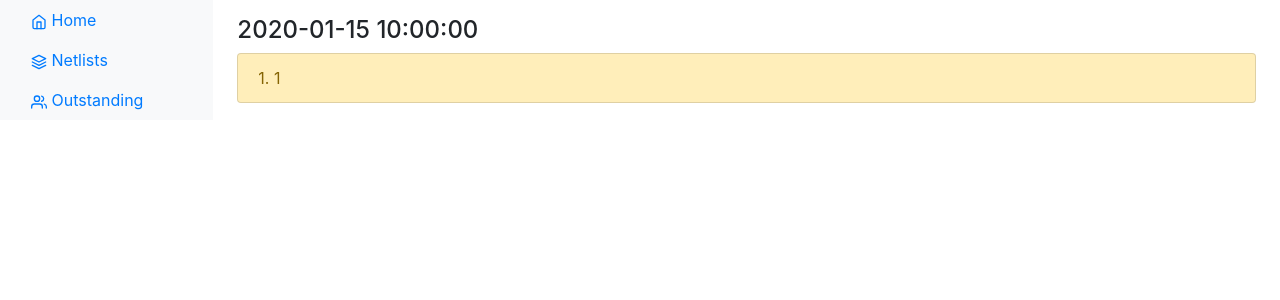
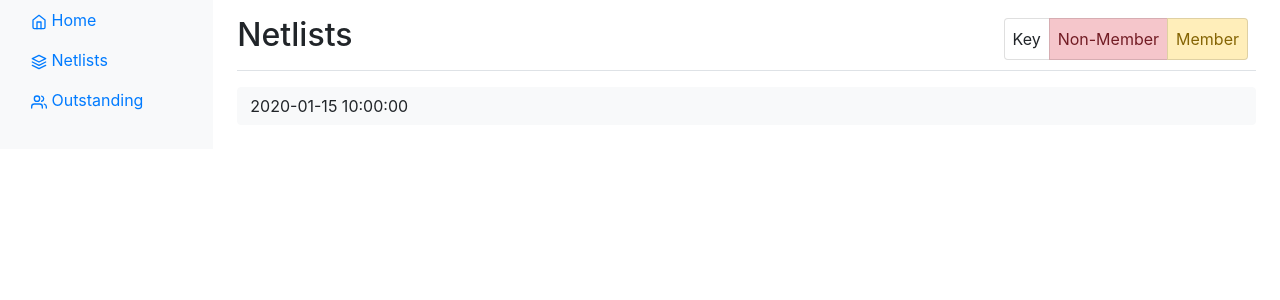
Before and after one commit to RajatRasal/Netlist-Tracker, a Flask app: template templates/netlist.html in a window 1280 px wide. Shown: the part 40-340 px from the top of the page. Run offline with Flask 2, Linux system fonts and the light colour scheme; the template is opened without the code that fills it: most values are stand-ins (such as "Sample title", 1, 10 or a date in 2020); some libraries are stand-ins or nearby versions.

Commit message:
Netlist collapsable columns

```diff
--- a/templates/netlist.html
+++ b/templates/netlist.html
@@ -49,9 +49,22 @@
           </div>
         </nav>
         <main role="main" class="col-md-9 ml-sm-auto col-lg-10 pt-3 px-4">
+          <div class="d-flex justify-content-between flex-wrap flex-md-nowrap align-items-center pb-2 mb-3 border-bottom">
+            <h1 class="h2">Netlists</h1>
+            <ul class="list-group list-group-horizontal mr-2">
+              <li class="p-2 list-group-item">Key</li>
+              <li class="p-2 list-group-item list-group-item-danger">Non-Member</li>
+              <li class="p-2 list-group-item list-group-item-warning">Member</li>
+            </ul>
+          </div>
           {% for netlist in netlists %}
-          <div>
-            <h4>{{ netlist.date }}</h4>
+          <div class="pb-3">
+            <h4>
+              <a class="btn btn-block text-left btn-light" data-toggle="collapse" href="#xx{{ loop.index }}" role="button" aria-expanded="false" aria-controls="xx{{ loop.index }}">
+                {{ netlist.date }}
+              </a>
+            </h4>
+            <div class="collapse" id="xx{{ loop.index }}">
               <ul class="list-group">
               {% for player in netlist.players %}
                 {% if player.paid is none %}
@@ -63,6 +76,7 @@
                 {% endif %}
               {% endfor %}
             </ul>
+            </div>
           </div>
           {% endfor %}
         </main>
```
Lines whose indentation alone changed are shown as unchanged.
